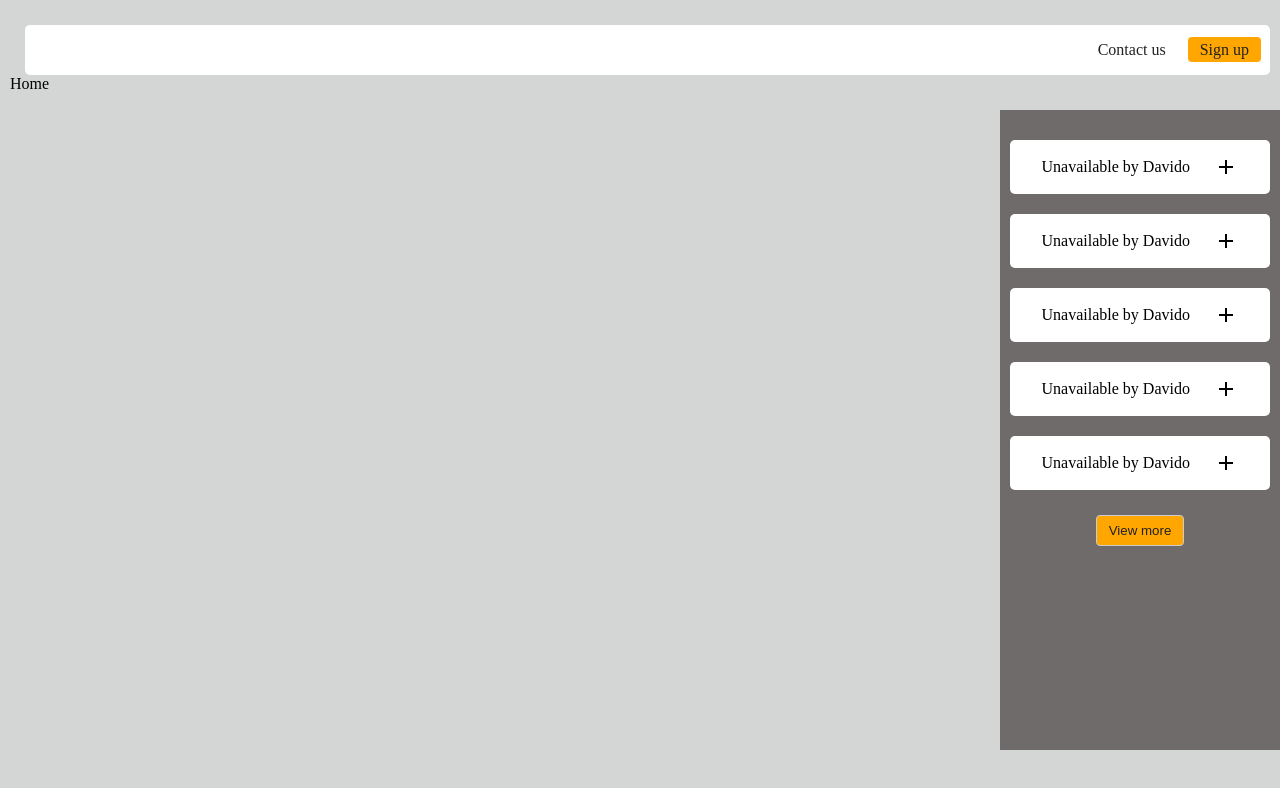
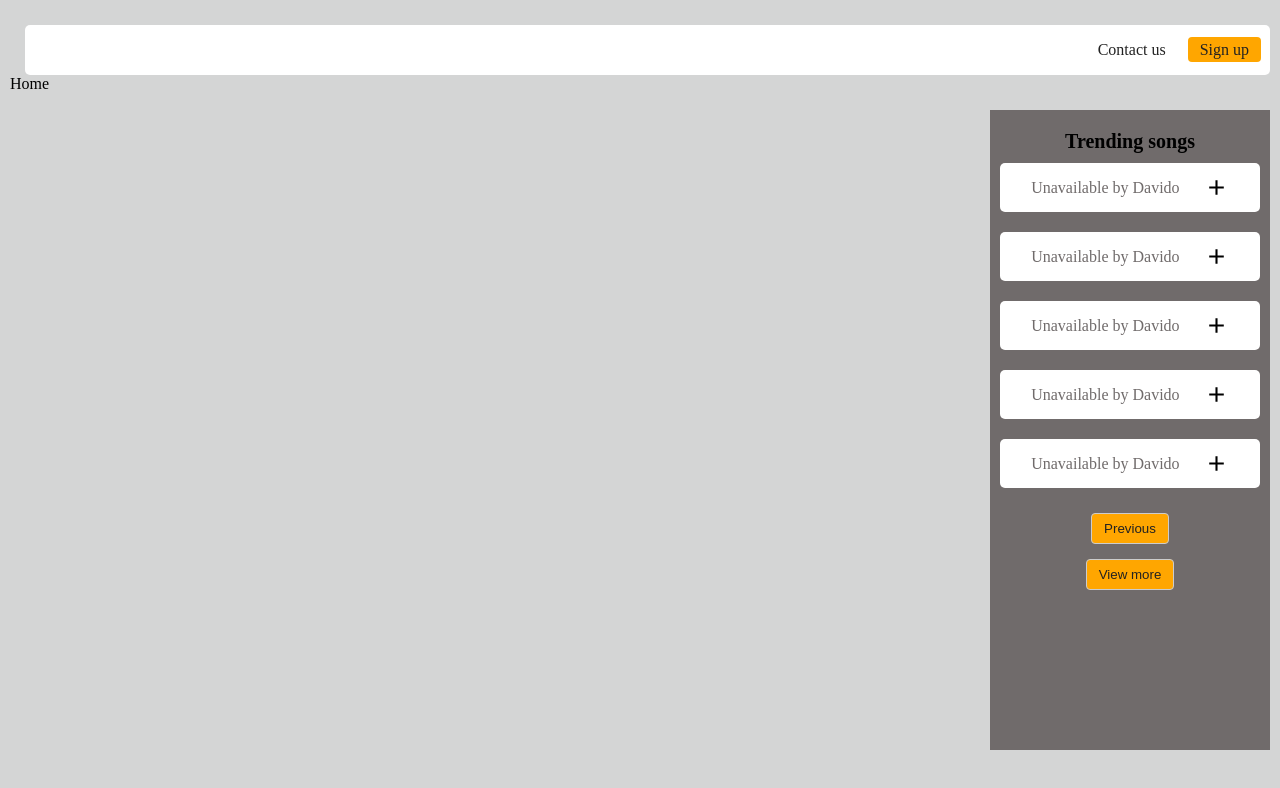
Before and after one commit to michado2019/edustipend-pre-work-task, a React (Create React App) app: page / in a window 1280 px wide. Both pictures are taken after a click on the button "View more". Shown: the top 788 px of the page. Built offline with nearby package versions, Linux system fonts and the light colour scheme.

Commit message:
feat & style: Sidebar.jsx pagination done and styled

```diff
--- a/src/components/layouts/sidebar/Sidebar.css
+++ b/src/components/layouts/sidebar/Sidebar.css
@@ -6,6 +6,7 @@
   top: 110px;
   width: 280px;
   padding: 20px 10px;
+  margin-right: 10px;
 }
 .sidebarContents {
   display: flex;
@@ -13,16 +14,28 @@
   align-items: center;
   justify-content: center;
 }
+.sidebarTitle{
+    color: #000;
+    font-size: 20px;
+}
 .sidebarContent {
   display: flex;
   align-items: center;
   justify-content: space-evenly;
   background-color: #fff;
   border-radius: 5px;
-  padding: 15px 7px;
+  padding: 12px 7px;
   width: 100%;
   cursor: pointer;
   margin: 10px 0;
+}
+.sidebarMusic {
+  color: #706b6b;
+}
+.sidebarAdd-icon {
+  color: #000 !important;
+  width: 25px !important;
+  height: 25px !important;
 }
 .sidebarBtn {
   text-decoration: none;
@@ -36,7 +49,6 @@
   border: 1px solid #ccc;
   cursor: pointer;
 }
-
 .sidebarBtn:hover {
   background-color: #fff;
 }
--- a/src/components/layouts/sidebar/Sidebar.jsx
+++ b/src/components/layouts/sidebar/Sidebar.jsx
@@ -1,22 +1,43 @@
-import React from "react";
+import React, { useState } from "react";
 import "./Sidebar.css";
 import { projectData } from "../../projectData/projectData";
 import { Add } from "@mui/icons-material";
 const Sidebar = () => {
+  const [page, setPage] = useState(1);
+  const perPage = 5;
+  const pages = Math.ceil(projectData.length / perPage);
+  const skip = perPage * page - perPage;
   return (
     <div className="sidebarWrapper">
       <div className="sidebarContents">
-          {
-            projectData.slice(0, 5).map((each) => {
-              return(
-                <div className="sidebarContent" key={each.id}>
-                 <p className="sidebarMusic">{each.music} by {each.singer}</p>
-                 <Add className="sidebarAdd-icon" />
-                </div>
-              )
-            })
-          }
-          <button className="sidebarBtn">View more</button>
+        <h2 className="sidebarTitle">Trending songs</h2>
+        {projectData.slice(skip, skip + perPage).map((each) => {
+          return (
+            <div className="sidebarContent" key={each.id}>
+              <p className="sidebarMusic">
+                {each.music} by {each.singer}
+              </p>
+              <Add className="sidebarAdd-icon" />
+            </div>
+          );
+        })}
+        <button
+          className="sidebarBtn"
+          onClick={() => setPage((prev) => prev - 1)}
+          disabled={page <= 1}
+          style={{backgroundColor: page<=1? "#ddd":"",display: page<=1? "none":"block"}}
+        >
+          Previous
+        </button>
+        <button
+          className="sidebarBtn"
+          onClick={() => setPage((prev) => prev + 1)}
+          disabled={page >= pages}
+          aria-disabled={page >= pages}
+          style={{backgroundColor: page>=pages? "#ddd":"", display: page>=pages? "none":"block"}}
+        >
+          View more
+        </button>
       </div>
     </div>
   );
```
